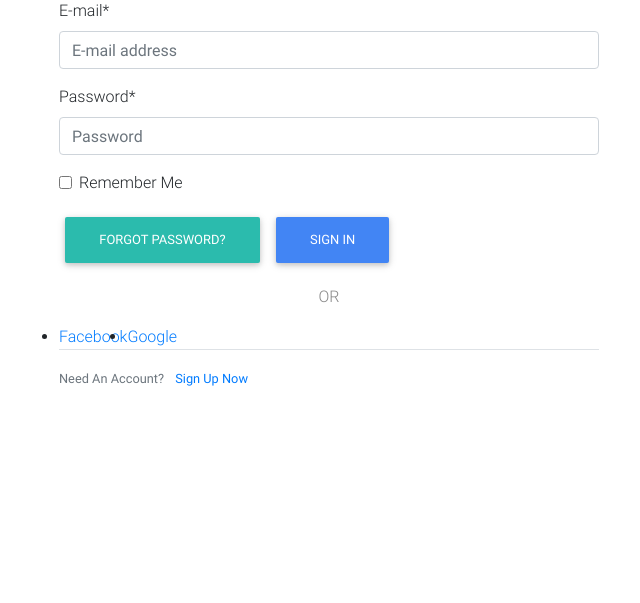
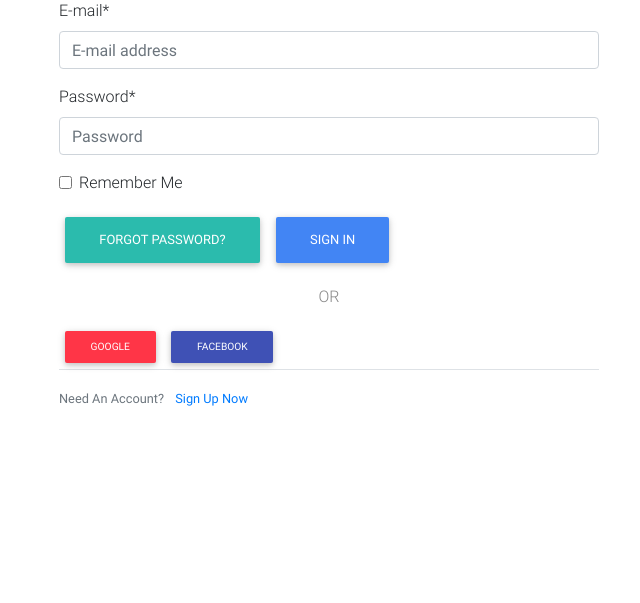
Before and after one commit to MohGumaa/Full_ecommerce, a Django app: page /accounts/login/ in a window 1280 px wide. Shown: the part 129-732 px from the top of the page, without its empty margins (311-951 px from the left). Run offline with Django 3.2, Linux system fonts and the light colour scheme; some libraries are stand-ins or nearby versions.

Commit message:
update button social style

```diff
--- a/e_commerce/settings.py
+++ b/e_commerce/settings.py
@@ -140,3 +140,4 @@ CRISPY_TEMPLATE_PACK = 'bootstrap4'
 
 ACCOUNT_EMAIL_REQUIRED=True
 ACCOUNT_AUTHENTICATION_METHOD="email"
+ACCOUNT_EMAIL_VERIFICATION = 'none'
--- a/templates/account/login.html
+++ b/templates/account/login.html
@@ -1,4 +1,6 @@
 {% extends "account/base.html" %}
+{% load socialaccount %}
+{% providers_media_js %}
 
 {% load i18n %}
 {% load account socialaccount %}
@@ -28,11 +30,14 @@
             {% get_providers as socialaccount_providers %}
 
             {% if socialaccount_providers %}
-            <div class="socialaccount_ballot">
+            <!-- <div class="socialaccount_ballot">
               <ul class="list-group list-group-horizontal-md">
                   {% include "socialaccount/snippets/provider_list.html" with process="login" %}
               </ul>
-            </div>
+            </div> -->
+
+            <a href="{% provider_login_url "google" %}" class="btn btn-danger btn-sm" >google</a>
+            <a href="{% provider_login_url "facebook" method="js_sdk" %}" class="btn btn-indigo btn-sm">Facebook</a>
 
             {% include "socialaccount/snippets/login_extra.html" %}
 
--- a/templates/base.html
+++ b/templates/base.html
@@ -25,6 +25,7 @@
   <link href="{% static 'css/mdb.min.css' %}" rel="stylesheet">
   <!-- Your custom styles (optional) -->
   <link href="{% static 'css/style.min.css' %}" rel="stylesheet">
+
   <style type="text/css">
     html,
     body,
```
Also changed, not shown: static/css/style.min.css (line endings or trailing spaces).
